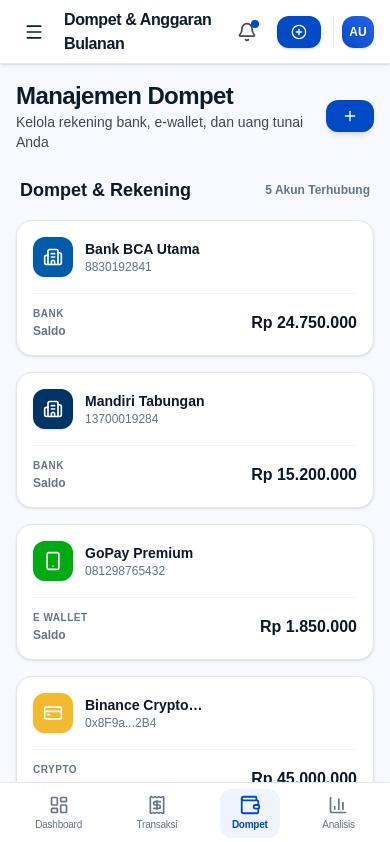
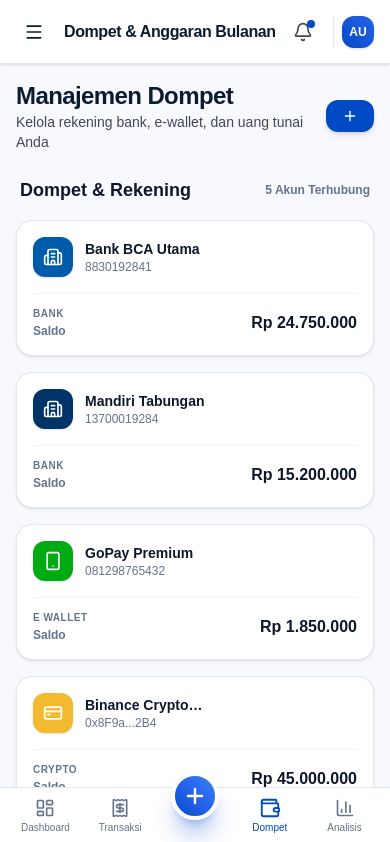
Before and after one commit to mazkama/auroka, a Next.js app: page /wallets in a window 390 px wide. Shown: the top 842 px of the page. Built offline with nearby package versions, Linux system fonts and the light colour scheme.

Commit message:
feat(ui): update mobile bottom nav to 5 items with center FAB and hide top header add button on mobile view

```diff
--- a/src/presentation/components/layout/AppHeader.tsx
+++ b/src/presentation/components/layout/AppHeader.tsx
@@ -88,7 +88,7 @@ export const AppHeader: React.FC<AppHeaderProps> = ({
         {onOpenAddModal && (
           <button
             onClick={onOpenAddModal}
-            className="flex items-center gap-2 bg-[#004ac6] hover:bg-[#2563eb] text-white px-3.5 py-2 rounded-xl text-xs font-bold transition-all shadow-sm hover:shadow-md shadow-[#004ac6]/20"
+            className="hidden sm:flex items-center gap-2 bg-[#004ac6] hover:bg-[#2563eb] text-white px-3.5 py-2 rounded-xl text-xs font-bold transition-all shadow-sm hover:shadow-md shadow-[#004ac6]/20"
           >
             <PlusCircle className="h-4 w-4" />
             <span className="hidden sm:inline">Catat Transaksi</span>
--- a/src/presentation/components/layout/AppLayout.tsx
+++ b/src/presentation/components/layout/AppLayout.tsx
@@ -21,6 +21,7 @@ export const AppLayout: React.FC<AppLayoutProps> = ({
       <Sidebar
         isOpenMobile={mobileSidebarOpen}
         onCloseMobile={() => setMobileSidebarOpen(false)}
+        onOpenAddModal={onOpenAddModal}
       />
 
       {/* 2. Main Application Area (Header + Content) */}
--- a/src/presentation/components/layout/Sidebar.tsx
+++ b/src/presentation/components/layout/Sidebar.tsx
@@ -16,16 +16,19 @@ import {
   ShieldCheck,
   LogOut,
   User,
+  Plus,
 } from 'lucide-react';
 
 interface SidebarProps {
   isOpenMobile?: boolean;
   onCloseMobile?: () => void;
+  onOpenAddModal?: () => void;
 }
 
 export const Sidebar: React.FC<SidebarProps> = ({
   isOpenMobile = false,
   onCloseMobile,
+  onOpenAddModal,
 }) => {
   const pathname = usePathname();
 
@@ -180,41 +183,89 @@ export const Sidebar: React.FC<SidebarProps> = ({
         </div>
       )}
 
-      {/* 3. Mobile Bottom Navigation Bar (<1024px / lg) */}
+      {/* 3. Mobile Bottom Navigation Bar (<1024px / lg) - 5 Items with Center Floating Action Button */}
       <nav
         aria-label="Mobile Bottom Navigation"
-        className="lg:hidden fixed bottom-0 left-0 right-0 z-40 bg-white/95 backdrop-blur-md border-t border-[#e2e8f0] px-2 py-1.5 flex items-center justify-around shadow-lg shadow-black/5"
+        className="lg:hidden fixed bottom-0 left-0 right-0 z-40 bg-white/95 backdrop-blur-md border-t border-[#e2e8f0] px-2 py-1 flex items-center justify-between shadow-lg shadow-black/5"
       >
-        {navItems.map((item) => {
-          const isActive = pathname === item.href;
-          const shortName =
-            item.name === 'Histori Transaksi'
-              ? 'Transaksi'
-              : item.name === 'Dompet & Anggaran'
-              ? 'Dompet'
-              : item.name === 'Analisis & Laporan'
-              ? 'Analisis'
-              : item.name;
-
-          return (
+        {/* Item 1: Dashboard */}
         <Link
-              key={`bottom-${item.href}`}
-              href={item.href}
-              className={`flex flex-col items-center justify-center gap-0.5 px-3 py-1.5 rounded-xl transition-all ${
-                isActive
-                  ? 'text-[#004ac6] font-bold bg-[#eff4ff]'
-                  : 'text-[#64748b] hover:text-[#004ac6] font-medium'
+          href="/dashboard"
+          className={`flex flex-col items-center justify-center gap-0.5 flex-1 py-1 text-[10px] font-medium transition-all ${
+            pathname === '/dashboard'
+              ? 'text-[#004ac6] font-bold'
+              : 'text-[#64748b] hover:text-[#004ac6]'
           }`}
         >
-              <item.icon
+          <LayoutDashboard
             className={`h-5 w-5 transition-transform ${
-                  isActive ? 'text-[#004ac6] scale-110' : 'text-[#64748b]'
+              pathname === '/dashboard' ? 'text-[#004ac6] scale-110' : 'text-[#64748b]'
             }`}
           />
-              <span className="text-[10px] tracking-tight">{shortName}</span>
+          <span>Dashboard</span>
         </Link>
-          );
-        })}
+
+        {/* Item 2: Transaksi */}
+        <Link
+          href="/transactions"
+          className={`flex flex-col items-center justify-center gap-0.5 flex-1 py-1 text-[10px] font-medium transition-all ${
+            pathname === '/transactions'
+              ? 'text-[#004ac6] font-bold'
+              : 'text-[#64748b] hover:text-[#004ac6]'
+          }`}
+        >
+          <Receipt
+            className={`h-5 w-5 transition-transform ${
+              pathname === '/transactions' ? 'text-[#004ac6] scale-110' : 'text-[#64748b]'
+            }`}
+          />
+          <span>Transaksi</span>
+        </Link>
+
+        {/* Item 3 (CENTER FAB): Floating Action Button */}
+        <div className="flex-1 flex items-center justify-center relative -translate-y-5">
+          <button
+            onClick={onOpenAddModal}
+            aria-label="Tambah Transaksi Baru"
+            className="w-12 h-12 rounded-full bg-gradient-to-tr from-[#004ac6] via-[#2563eb] to-[#3b82f6] text-white shadow-xl shadow-[#004ac6]/30 border-4 border-white flex items-center justify-center active:scale-90 transition-transform"
+          >
+            <Plus className="h-6 w-6 stroke-[2.5]" />
+          </button>
+        </div>
+
+        {/* Item 4: Dompet */}
+        <Link
+          href="/wallets"
+          className={`flex flex-col items-center justify-center gap-0.5 flex-1 py-1 text-[10px] font-medium transition-all ${
+            pathname === '/wallets'
+              ? 'text-[#004ac6] font-bold'
+              : 'text-[#64748b] hover:text-[#004ac6]'
+          }`}
+        >
+          <Wallet
+            className={`h-5 w-5 transition-transform ${
+              pathname === '/wallets' ? 'text-[#004ac6] scale-110' : 'text-[#64748b]'
+            }`}
+          />
+          <span>Dompet</span>
+        </Link>
+
+        {/* Item 5: Analisis */}
+        <Link
+          href="/analytics"
+          className={`flex flex-col items-center justify-center gap-0.5 flex-1 py-1 text-[10px] font-medium transition-all ${
+            pathname === '/analytics'
+              ? 'text-[#004ac6] font-bold'
+              : 'text-[#64748b] hover:text-[#004ac6]'
+          }`}
+        >
+          <BarChart3
+            className={`h-5 w-5 transition-transform ${
+              pathname === '/analytics' ? 'text-[#004ac6] scale-110' : 'text-[#64748b]'
+            }`}
+          />
+          <span>Analisis</span>
+        </Link>
       </nav>
     </>
   );
```
Also changed, not shown: 2 other files (tests, documents, lock files or other folders). Lines whose indentation alone changed are shown as unchanged.
